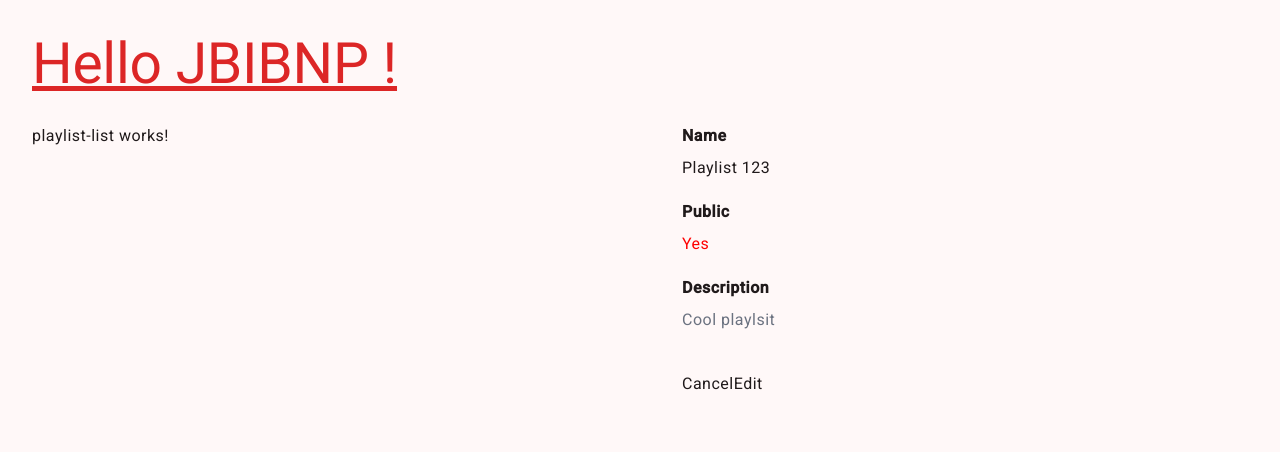
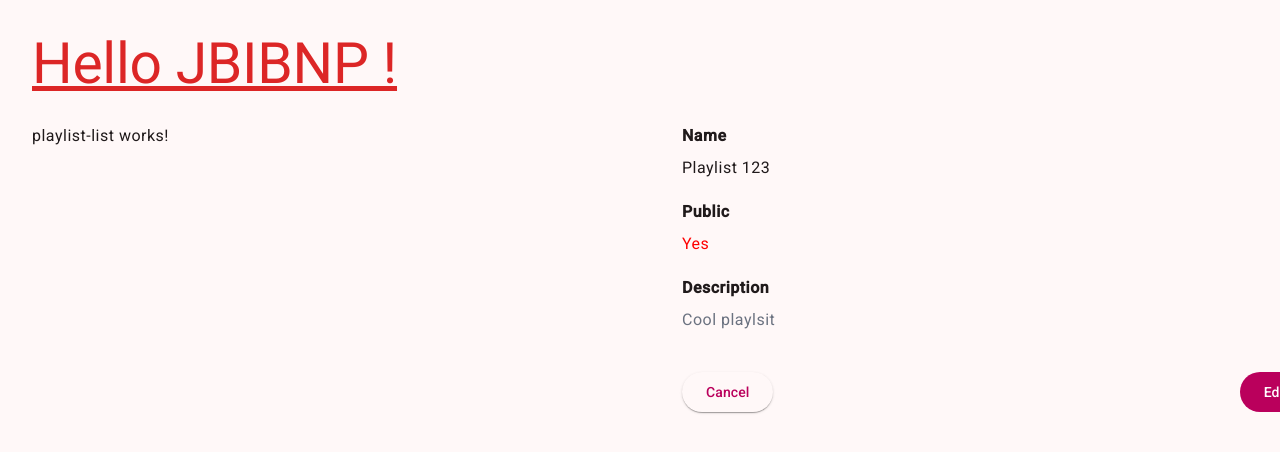
Before and after one commit to ev45ive/jbi-bnp-angular, an Angular app: page /playlists in a window 1280 px wide. Shown: the top 452 px of the page. Built offline with nearby package versions, Linux system fonts and the light colour scheme.

Commit message:
Material design imports + Shared module

```diff
--- a/src/app/playlists/playlists.component.html
+++ b/src/app/playlists/playlists.component.html
@@ -1,19 +1,16 @@
-
 <div class="grid grid-cols-2 gap-5">
-
   <div>
     <app-playlist-list />
   </div>
   <div>
-
     <ng-container [ngSwitch]="mode">
       <app-playlist-details *ngSwitchDefault />
       <app-playlist-editor *ngSwitchCase="'editor'" />
     </ng-container>
 
-    <button mat-raised-button (click)="mode = 'details'">
-      Cancel
-    </button>
-    <button mat-raised-button (click)="mode = 'editor'">Edit</button>
+    <div class="flex justify-between w-full">
+      <button mat-raised-button (click)="mode = 'details'">Cancel</button>
+      <button mat-flat-button (click)="mode = 'editor'">Edit</button>
+    </div>
   </div>
 </div>
```
Also changed, not shown: src/app/shared/shared.module.ts (+28 -8 lines).
